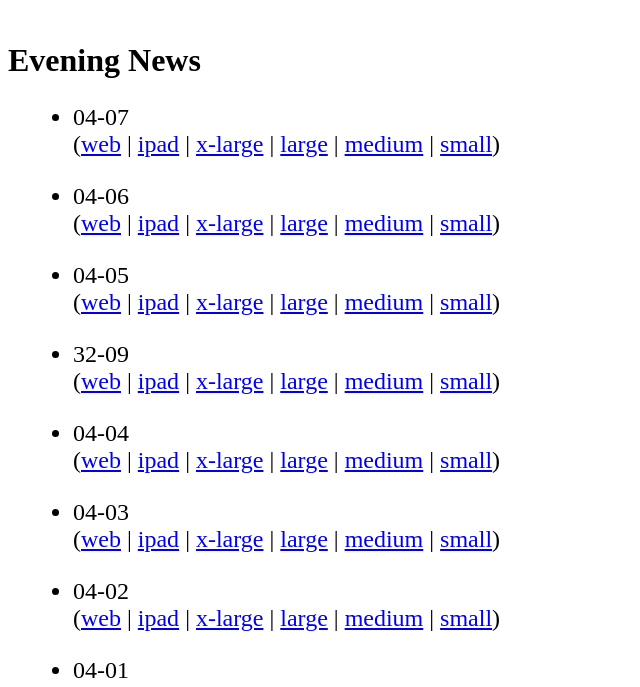
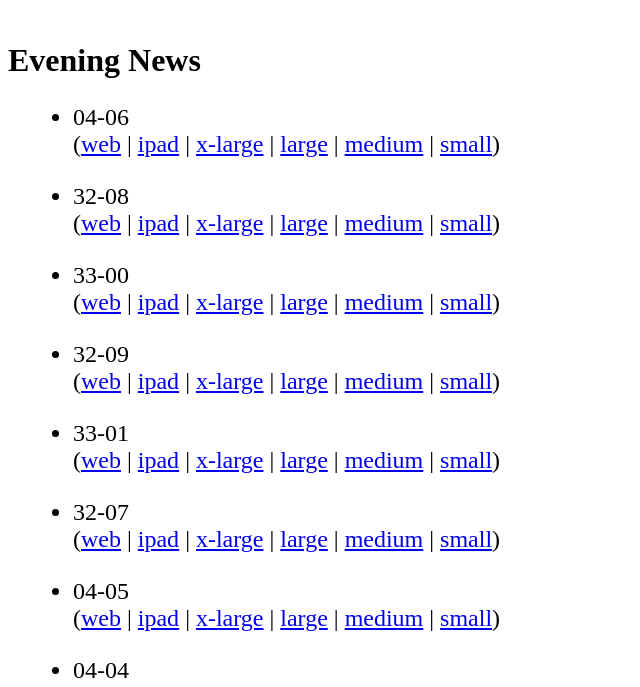
Before and after one commit to jkutner/cbsfeed, a Jekyll site: the page built from index.html, in a window 1280 px wide. Shown: the part 243-930 px from the top of the page, without its empty margins (0-640 px from the left). Built offline with Jekyll 4.4.1, drawn with Linux system fonts in a browser that asks for light colours; nearby versions of some CDN libraries; some of the changed lines change nothing that is shown.

Commit message:
Updating with latest episdoes

```diff
--- a/_data/evening_news.yml
+++ b/_data/evening_news.yml
@@ -1,13 +1,4 @@
 ---
-- title: 04-07
-  links:
-    orig: /videos/47-s-c-police-officer-charged-in-shooting-death-of-black-man-how-rand-paul-rose-to-become-a-presidential-candidate/
-    ipad: ''
-    mp4_240: media\/2015\/04\/08\/424588867720\/EN_0407_FULL_372674_240.mp4
-    mp4_740: media\/2015\/04\/08\/424588867720\/EN_0407_FULL_372674_740.mp4
-    mp4_796: media\/2015\/04\/08\/424588867720\/EN_0407_FULL_372674_796.mp4
-    mp4_1296: media\/2015\/04\/08\/424588867720\/EN_0407_FULL_372674_1296.mp4
-  date: 04-07
 - title: 04-06
   links:
     orig: /videos/46-jury-to-get-case-in-boston-bombing-trial-is-fracking-behind-oklahomas-earthquake-outbreak/
@@ -17,6 +8,51 @@
     mp4_796: media\/2015\/04\/07\/423871043807\/EN_full_replacement_371840_796.mp4
     mp4_1296: media\/2015\/04\/07\/423871043807\/EN_full_replacement_371840_1296.mp4
   date: 04-06
+- title: 32-08
+  links:
+    orig: /videos/328-critics-indiana-law-legalizes-discrimination-womans-around-the-world-quest-nears-end/
+    ipad: ipad-streaming.cbsnews.com/media/mpx/2015/03/29/419640899519/EN_FULL_032815_366779_500/EN_FULL_032815_366779_500.m3u8
+    mp4_240: media\/2015\/03\/29\/419640899519\/EN_FULL_032815_366773_240.mp4
+    mp4_740: media\/2015\/03\/29\/419640899519\/EN_FULL_032815_366773_740.mp4
+    mp4_796: media\/2015\/03\/29\/419640899519\/EN_FULL_032815_366773_796.mp4
+    mp4_1296: media\/2015\/03\/29\/419640899519\/EN_FULL_032815_366773_1296.mp4
+  date: 32-08
+- title: 33-00
+  links:
+    orig: /videos/330-prosecutors-germanwings-co-pilot-was-treated-for-suicidal-tendencies-ted-kennedy-institute-hopes-to-inspire-future-generation/
+    ipad: ''
+    mp4_240: media\/2015\/04\/08\/424588867720\/EN_0407_FULL_372674_240.mp4
+    mp4_740: media\/2015\/04\/08\/424588867720\/EN_0407_FULL_372674_740.mp4
+    mp4_796: media\/2015\/04\/08\/424588867720\/EN_0407_FULL_372674_796.mp4
+    mp4_1296: media\/2015\/04\/08\/424588867720\/EN_0407_FULL_372674_1296.mp4
+  date: 33-00
+- title: 32-09
+  links:
+    orig: /videos/329-purported-germanwings-cockpit-voice-recorder-transcript-released-6-way-kidney-swap-makes-medical-history-in-california/
+    ipad: ipad-streaming.cbsnews.com/media/mpx/2015/03/30/419887683606/EN_032915_Full_367094_500/EN_032915_Full_367094_500.m3u8
+    mp4_240: media\/2015\/03\/30\/419887683606\/EN_032915_Full_367091_240.mp4
+    mp4_740: media\/2015\/03\/30\/419887683606\/EN_032915_Full_367091_740.mp4
+    mp4_796: media\/2015\/03\/30\/419887683606\/EN_032915_Full_367091_796.mp4
+    mp4_1296: media\/2015\/03\/30\/419887683606\/EN_032915_Full_367091_1296.mp4
+  date: 32-09
+- title: 33-01
+  links:
+    orig: /videos/331-lufthansa-knew-about-germanwings-co-pilots-depression-prolific-quilt-maker-dedicates-time-to-help-kids/
+    ipad: ''
+    mp4_240: media\/2015\/04\/08\/424588867720\/EN_0407_FULL_372674_240.mp4
+    mp4_740: media\/2015\/04\/08\/424588867720\/EN_0407_FULL_372674_740.mp4
+    mp4_796: media\/2015\/04\/08\/424588867720\/EN_0407_FULL_372674_796.mp4
+    mp4_1296: media\/2015\/04\/08\/424588867720\/EN_0407_FULL_372674_1296.mp4
+  date: 33-01
+- title: 32-07
+  links:
+    orig: /videos/327-doctors-note-found-ripped-up-in-home-of-germanwings-co-pilot-texas-basketball-team-gets-unlikely-support/
+    ipad: ''
+    mp4_240: ''
+    mp4_740: ''
+    mp4_796: ''
+    mp4_1296: ''
+  date: 32-07
 - title: 04-05
   links:
     orig: /videos/45-iran-nuclear-deal-framework-leaves-many-questions-camden-police-force-makes-a-remarkable-comeback/
@@ -26,15 +62,6 @@
     mp4_796: media\/2015\/04\/08\/424588867720\/EN_0407_FULL_372674_796.mp4
     mp4_1296: media\/2015\/04\/08\/424588867720\/EN_0407_FULL_372674_1296.mp4
   date: 04-05
-- title: 32-09
-  links:
-    orig: /videos/329-purported-germanwings-cockpit-voice-recorder-transcript-released-6-way-kidney-swap-makes-medical-history-in-california/
-    ipad: ipad-streaming.cbsnews.com/media/mpx/2015/03/30/419887683606/EN_032915_Full_367094_500/EN_032915_Full_367094_500.m3u8
-    mp4_240: media\/2015\/03\/30\/419887683606\/EN_032915_Full_367091_240.mp4
-    mp4_740: media\/2015\/03\/30\/419887683606\/EN_032915_Full_367091_740.mp4
-    mp4_796: media\/2015\/03\/30\/419887683606\/EN_032915_Full_367091_796.mp4
-    mp4_1296: media\/2015\/03\/30\/419887683606\/EN_032915_Full_367091_1296.mp4
-  date: 32-09
 - title: 04-04
   links:
     orig: /videos/44-kenya-terrorists-promise-university-attack-just-the-beginning-lost-phone-leads-to-whirlwind-adventure/
@@ -44,30 +71,3 @@
     mp4_796: media\/2015\/04\/05\/423232579660\/EN_FULL_040415_370725_796.mp4
     mp4_1296: media\/2015\/04\/05\/4232325129660\/EN_FULL_040415_370725_1296.mp4
   date: 04-04
-- title: 04-03
-  links:
-    orig: /videos/43-slow-tornado-season-soon-to-intensify-twin-boys-surprised-by-their-world-war-ii-idol/
-    ipad: ipad-streaming.cbsnews.com/media/mpx/2015/04/03/422960195908/EN_FULL_040315_370351_0/EN_FULL_040315_370351_0.m3u8
-    mp4_240: media\/2015\/04\/03\/422960195908\/EN_FULL_040315_370213_240.mp4
-    mp4_740: media\/2015\/04\/03\/422960195908\/EN_FULL_040315_370213_740.mp4
-    mp4_796: media\/2015\/04\/03\/422960195908\/EN_FULL_040315_370213_796.mp4
-    mp4_1296: media\/2015\/04\/03\/422960195908\/EN_FULL_040315_370213_1296.mp4
-  date: 04-03
-- title: 04-02
-  links:
-    orig: /videos/42-kerry-on-safeguards-in-iran-nuclear-deal-bishop-uses-religion-to-rejuvenate-new-jersey-community/
-    ipad: ''
-    mp4_240: media\/2015\/04\/08\/424588867720\/EN_0407_FULL_372674_240.mp4
-    mp4_740: media\/2015\/04\/08\/424588867720\/EN_0407_FULL_372674_740.mp4
-    mp4_796: media\/2015\/04\/08\/424588867720\/EN_0407_FULL_372674_796.mp4
-    mp4_1296: media\/2015\/04\/08\/424588867720\/EN_0407_FULL_372674_1296.mp4
-  date: 04-02
-- title: 04-01
-  links:
-    orig: /videos/41-arkansas-governor-asks-for-changes-to-religious-freedom-bill-craftsman-turns-detroits-unwanted-wood-into-guitars/
-    ipad: ''
-    mp4_240: ''
-    mp4_740: ''
-    mp4_796: ''
-    mp4_1296: ''
-  date: 04-01
```
